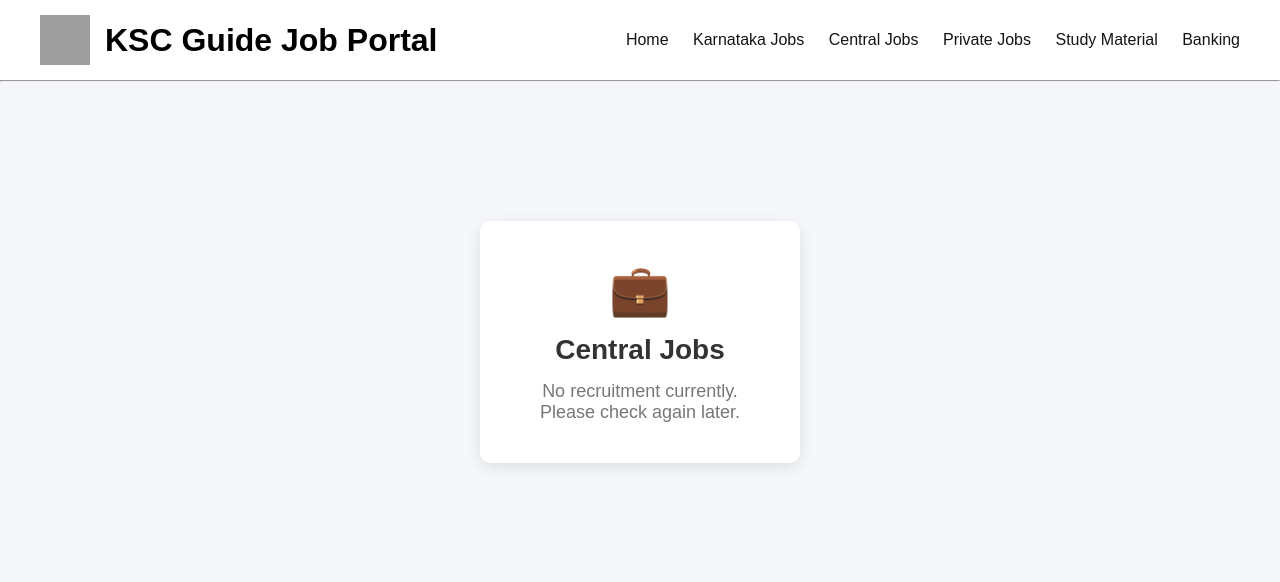
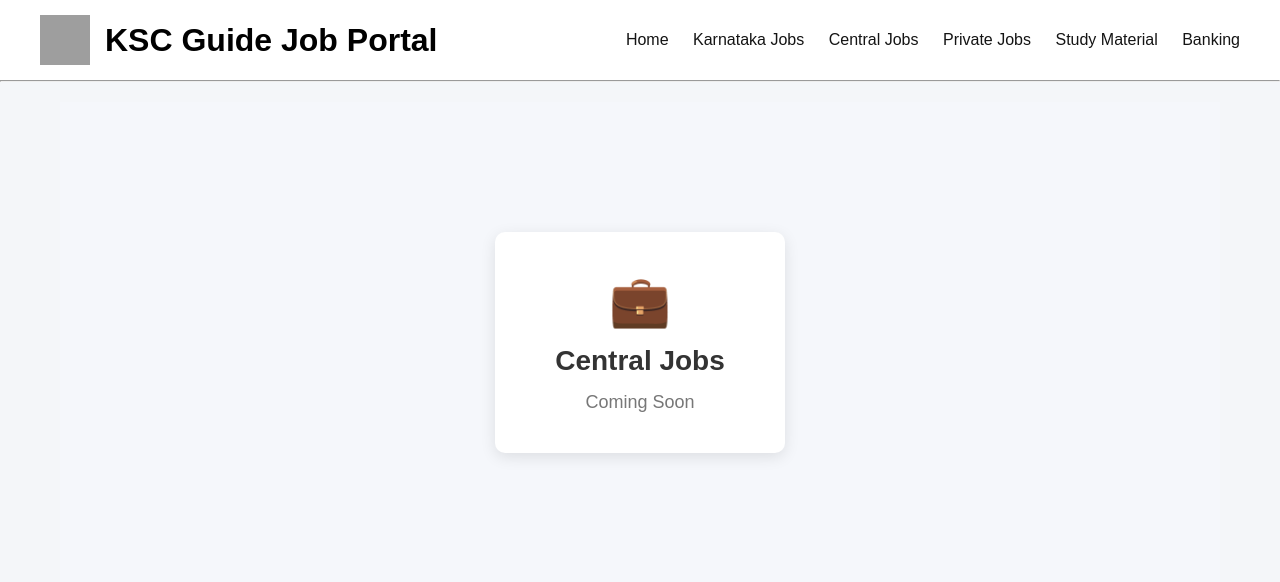
Before and after one commit to Karanperiyapatna/ksc-guide, a Flask app: page /central_jobs in a window 1280 px wide. Shown: the top 582 px of the page. Run offline with Flask 3, Linux system fonts and the light colour scheme; grey boxes are pictures that could not be loaded.

Commit message:
updated coming soon

```diff
--- a/templates/banking.html
+++ b/templates/banking.html
@@ -40,7 +40,7 @@
 	<div class="no-job-card">
 		<div class="icon">💼</div>
 		<h2>Banking</h2>
-		<p>No current Material.<br>Please check again later.</p>
+		<p>Coming Soon</p>
 	</div>
 </div>
 
--- a/templates/central_jobs.html
+++ b/templates/central_jobs.html
@@ -40,7 +40,7 @@
 	<div class="no-job-card">
 		<div class="icon">💼</div>
 		<h2>Central Jobs</h2>
-		<p>No recruitment currently.<br>Please check again later.</p>
+		<p>Coming Soon</p>
 	</div>
 </div>
 
--- a/templates/private_job.html
+++ b/templates/private_job.html
@@ -40,7 +40,7 @@
 	<div class="no-job-card">
 		<div class="icon">💼</div>
 		<h2>Private Jobs</h2>
-		<p>No recruitment currently.<br>Please check again later.</p>
+		<p>Coming Soon.</p>
 	</div>
 </div>
 
--- a/templates/recruitments.html
+++ b/templates/recruitments.html
@@ -40,7 +40,7 @@
 	<div class="no-job-card">
 		<div class="icon">💼</div>
 		<h2>Recruitments Jobs List</h2>
-		<p>No recruitment currently.<br>Please check again later.</p>
+		<p>Coming Soon</p>
 	</div>
 </div>
 
--- a/templates/studymaterial.html
+++ b/templates/studymaterial.html
@@ -40,7 +40,7 @@
 	<div class="no-job-card">
 		<div class="icon">💼</div>
 		<h2>Study Material</h2>
-		<p>No current Material.<br>Please check again later.</p>
+		<p>Coming Soon</p>
 	</div>
 </div>
 
```
